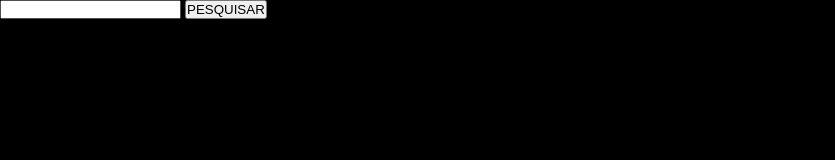
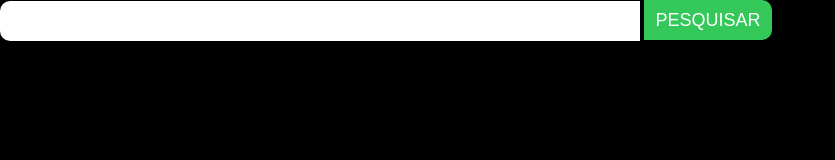
Before and after one commit to fritute/filmes_api, a plain HTML site: page index.html in a window 1280 px wide. Shown: the whole page, without its empty margins (0-835 px from the left). Drawn offline with Linux system fonts and the light colour scheme.

Commit message:
readme pronto

```diff
--- a/style.css
+++ b/style.css
@@ -23,3 +23,28 @@ body{
     font-size: 18px;
     margin-bottom: 20px;
 }
+#filme {
+    width: 50%;
+    height: 40px;
+    padding: 10px;
+    font-size: 18px;
+    border: none;
+    border-radius: 10px 0 0 10px;
+    background-color: #fff;
+  }
+
+  #pesquisar {
+    width: 10%;
+    height: 40px;
+    padding: 10px;
+    font-size: 18px;
+    border: none;
+    border-radius: 0 10px 10px 0;
+    background-color: #34C759; /* Cor verde */
+    color: #fff;
+    cursor: pointer;
+  }
+
+  #pesquisar:hover {
+    background-color: #2E865F; /* Cor verde mais escuro ao passar o mouse */
+  }
```
Also changed, not shown: 2 other files.
